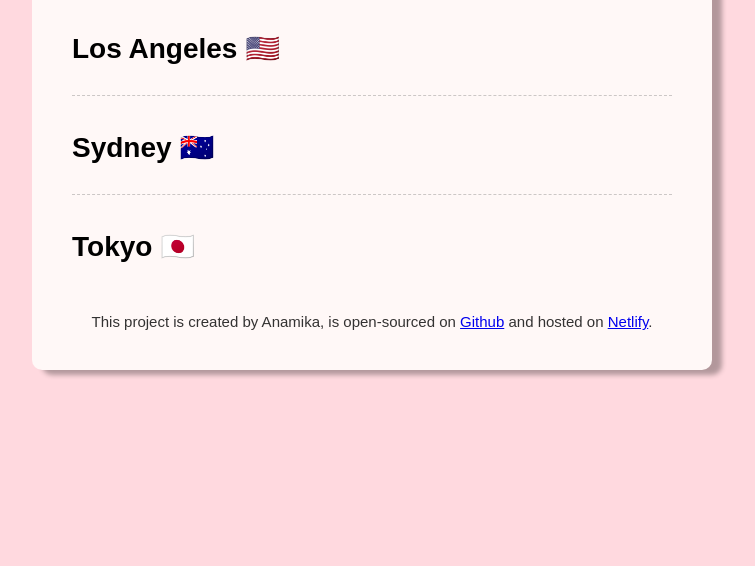
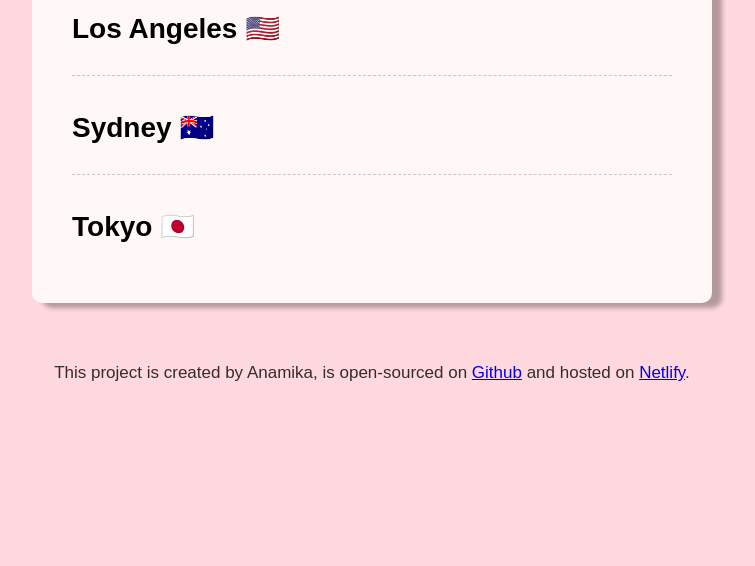
Before and after one commit to anamika250/World-Clock, a plain HTML site: page index.html in a window 1280 px wide. Shown: the part 234-800 px from the top of the page, without its empty margins (268-1023 px from the left). Drawn offline with nearby package versions, Linux system fonts and the light colour scheme; a script that the page names is missing.

Commit message:
updating

```diff
--- a/index.html
+++ b/index.html
@@ -41,13 +41,14 @@
           </div>
           <div class="time"></div>
         </div>
+
       </div>
-      <footer>
-        This project is created by Anamika, is open-sourced on
-        <a href="https://github.com/anamika250/World-Clock">Github</a> and
-        hosted on <a href="https://worldclocky.netlify.app/">Netlify</a>.
-      </footer>
       <script src="src/index.js"></script>
     </div>
+    <footer>
+      This project is created by Anamika, is open-sourced on
+      <a href="https://github.com/anamika250/World-Clock">Github</a> and hosted
+      on <a href="https://worldclocky.netlify.app/">Netlify</a>.
+    </footer>
   </body>
 </html>
--- a/src/index.css
+++ b/src/index.css
@@ -1,8 +1,7 @@
 footer {
   text-align: center;
-  font-size: 15px;
+  font-size: 17px;
   color: rgba(0, 0, 0, 0.8);
-  padding-top: 10px;
 }
 h1 {
   text-align: center;
@@ -11,9 +10,8 @@ h1 {
 }
 .container {
   max-width: 600px;
-  margin: 60px auto;
   background: #fff8f7;
-  padding: 40px;
+  padding: 20px 40px;
   margin: 60px auto;
   box-shadow: 10px 5px 5px rgba(0, 0, 0, 0.3);
   border-radius: 10px;
@@ -29,6 +27,7 @@ select {
   border-radius: 5px;
   font-size: 16px;
 }
+
 .city {
   display: flex;
   justify-content: space-between;
```
